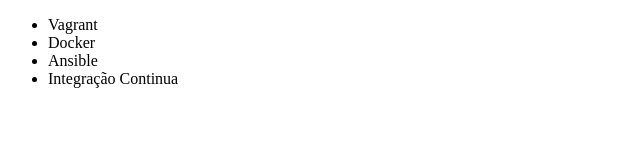
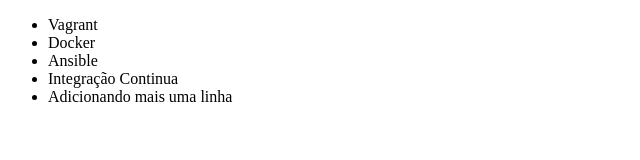
Before and after one commit to tiago-rodrigo1987/alura-git, a plain HTML site: page index.html in a window 1280 px wide. Shown: the whole page, without its empty margins (0-640 px from the left). Drawn offline with Linux system fonts and the light colour scheme.

Commit message:
adiconando mais uma linha para teste do GIT

```diff
--- a/index.html
+++ b/index.html
@@ -10,6 +10,7 @@
         <li>Docker</li>
         <li>Ansible</li>
         <li>Integração Continua</li>
+        <li>Adicionando mais uma linha</li>
     </ul>
 </body>
 </html>
```
